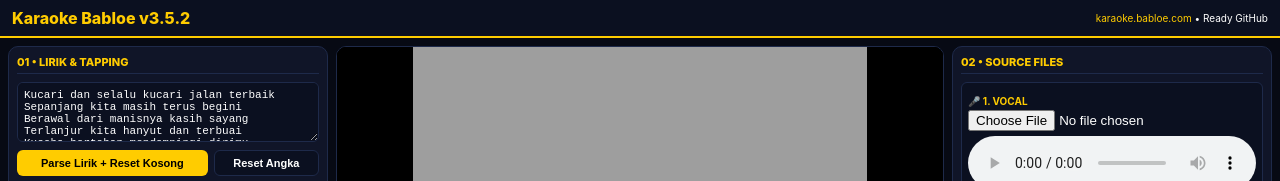
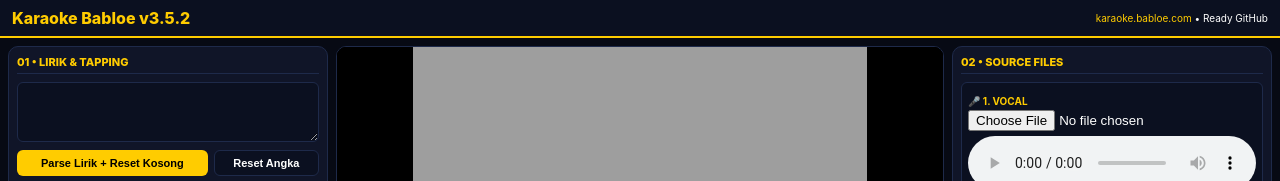
Before and after one commit to ibhent/karaoke-babloe, a website: page karaoke-studio-v3.5.2.html in a window 1280 px wide. Shown: the top 181 px of the page. Drawn offline with Linux system fonts and the light colour scheme.

Commit message:
Update karaoke-studio-v3.5.2.html

```diff
--- a/karaoke-studio-v3.5.2.html
+++ b/karaoke-studio-v3.5.2.html
@@ -28,12 +28,7 @@ footer{padding:12px;background:#0b1020;border-top:2px solid var(--yellow);text-a
 <div class="layout">
 <div class="panel">
 <div class="panel-title">01 • LIRIK & TAPPING</div>
-<textarea id="lyricsInput">Kucari dan selalu kucari jalan terbaik
-Sepanjang kita masih terus begini
-Berawal dari manisnya kasih sayang
-Terlanjur kita hanyut dan terbuai
-Kucoba bertahan mendampingi dirimu
-Walau kadang kala tak seiring jalan</textarea>
+<textarea id="lyricsInput"></textarea>
 <div class="row"><button class="btn btn-yellow" style="flex:1" onclick="parseLyrics()">Parse Lirik + Reset Kosong</button><button class="btn btn-outline" style="flex:0.5" onclick="clearMarkers()">Reset Angka</button></div>
 
 <div style="background:#0b1020;border:1px solid var(--border);border-radius:8px;padding:8px;display:flex;flex-direction:column;gap:6px">
```
